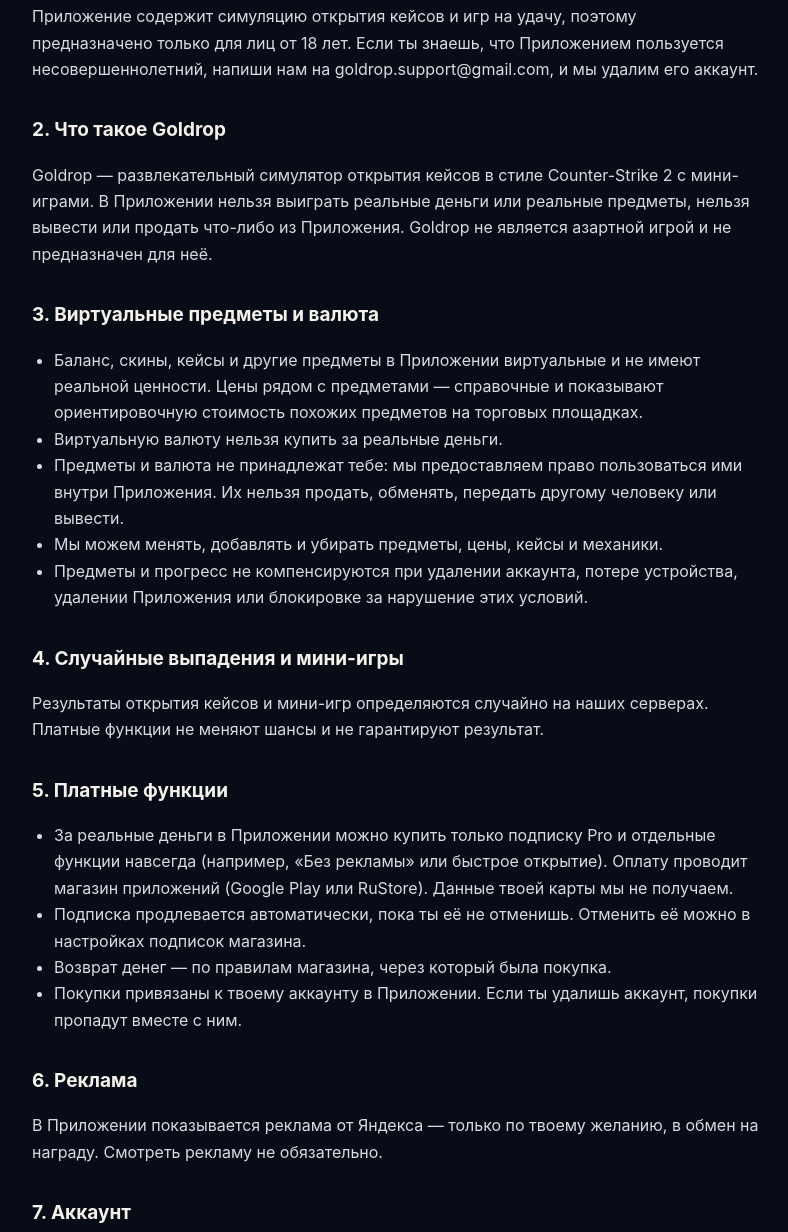
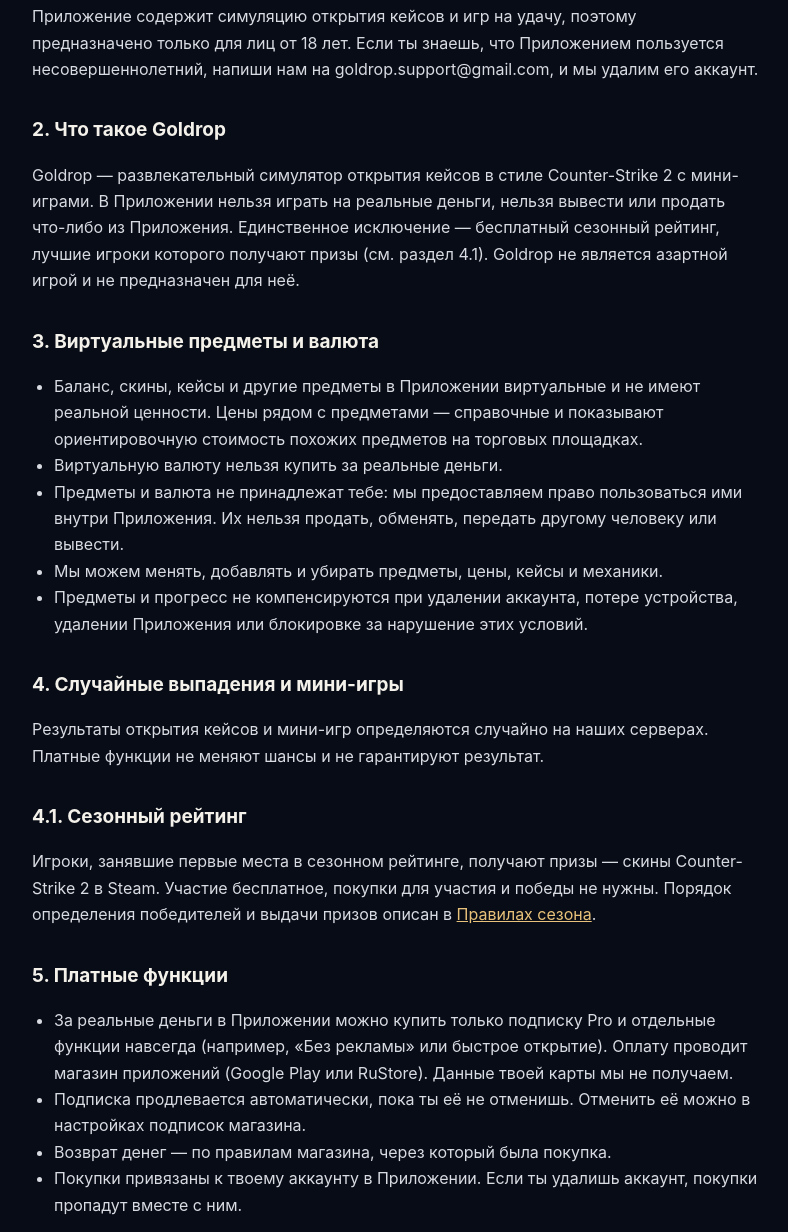
Before and after one commit to goldropsupport/goldrop-legal, a plain HTML site: page terms.html in a window 1280 px wide. Shown: the part 311-1543 px from the top of the page, without its empty margins (244-1032 px from the left). Drawn offline with Linux system fonts and the light colour scheme.

Commit message:
Update terms.html

```diff
--- a/terms.html
+++ b/terms.html
@@ -17,7 +17,7 @@
   <p>Приложение содержит симуляцию открытия кейсов и игр на удачу, поэтому предназначено только для лиц от 18 лет. Если ты знаешь, что Приложением пользуется несовершеннолетний, напиши нам на goldrop.support@gmail.com, и мы удалим его аккаунт.</p>
 
   <h2>2. Что такое Goldrop</h2>
-  <p>Goldrop — развлекательный симулятор открытия кейсов в стиле Counter-Strike 2 с мини-играми. В Приложении нельзя выиграть реальные деньги или реальные предметы, нельзя вывести или продать что-либо из Приложения. Goldrop не является азартной игрой и не предназначен для неё.</p>
+<p>Goldrop — развлекательный симулятор открытия кейсов в стиле Counter-Strike 2 с мини-играми. В Приложении нельзя играть на реальные деньги, нельзя вывести или продать что-либо из Приложения. Единственное исключение — бесплатный сезонный рейтинг, лучшие игроки которого получают призы (см. раздел 4.1). Goldrop не является азартной игрой и не предназначен для неё.</p>
 
   <h2>3. Виртуальные предметы и валюта</h2>
   <ul>
@@ -31,7 +31,7 @@
   <h2>4. Случайные выпадения и мини-игры</h2>
   <p>Результаты открытия кейсов и мини-игр определяются случайно на наших серверах. Платные функции не меняют шансы и не гарантируют результат.</p>
 
-  <h2>5. Платные функции</h2>
+ <h2>4.1. Сезонный рейтинг</h2>   <p>Игроки, занявшие первые места в сезонном рейтинге, получают призы — скины Counter-Strike 2 в Steam. Участие бесплатное, покупки для участия и победы не нужны. Порядок определения победителей и выдачи призов описан в <a href="season-rules.html">Правилах сезона</a>.</p>    <h2>5. Платные функции</h2>
   <ul>
     <li>За реальные деньги в Приложении можно купить только подписку Pro и отдельные функции навсегда (например, «Без рекламы» или быстрое открытие). Оплату проводит магазин приложений (Google Play или RuStore). Данные твоей карты мы не получаем.</li>
     <li>Подписка продлевается автоматически, пока ты её не отменишь. Отменить её можно в настройках подписок магазина.</li>
@@ -80,7 +80,7 @@
   <h2>15. Связь с нами</h2>
   <p>Почта: <a href="mailto:[ПОЧТА]">[ПОЧТА]</a>. Также можно написать через «Отправить отзыв» в настройках Приложения.</p>
 
-  <footer>См. также: <a href="privacy.html">Политика конфиденциальности</a> · <a href="delete-account.html">Удаление аккаунта</a></footer>
+  <footer>См. также: <a href="privacy.html">Политика конфиденциальности</a> · <a href="season-rules.html">Правила сезона</a> · <a href="delete-account.html">Удаление аккаунта</a></footer>
 </main>
 </body>
 </html>
```
